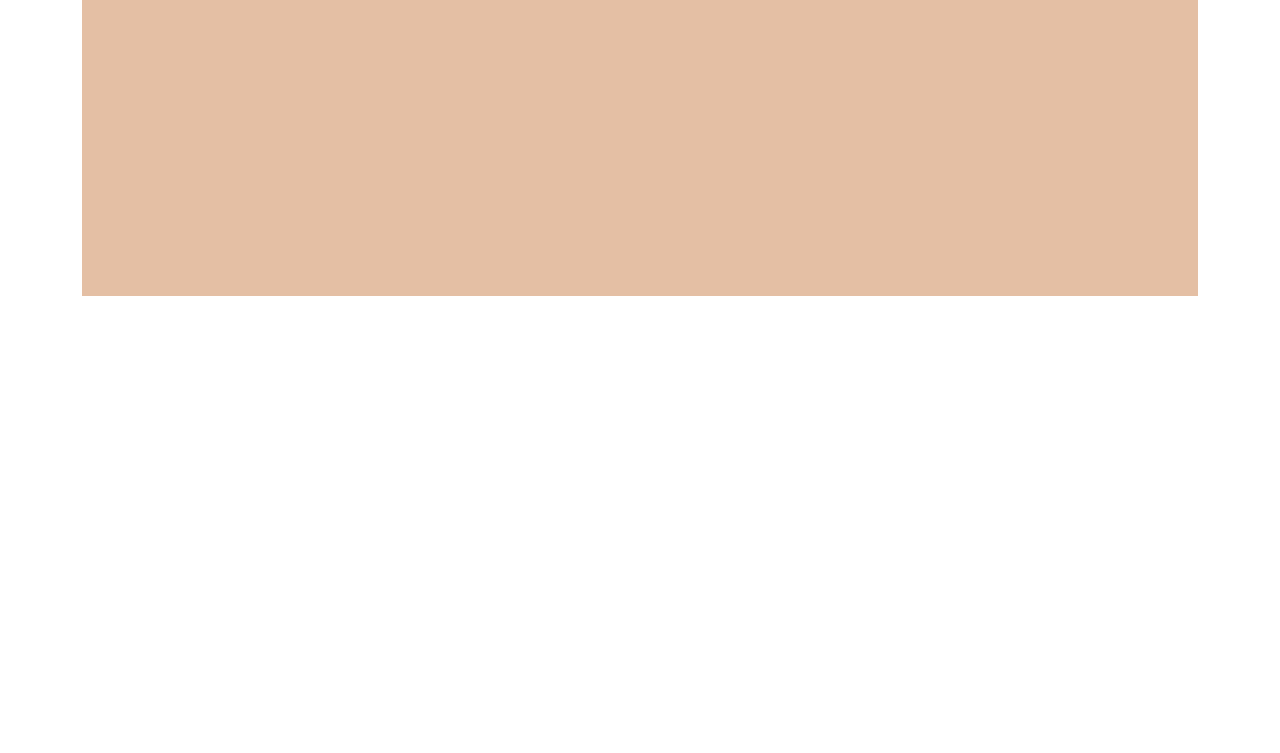
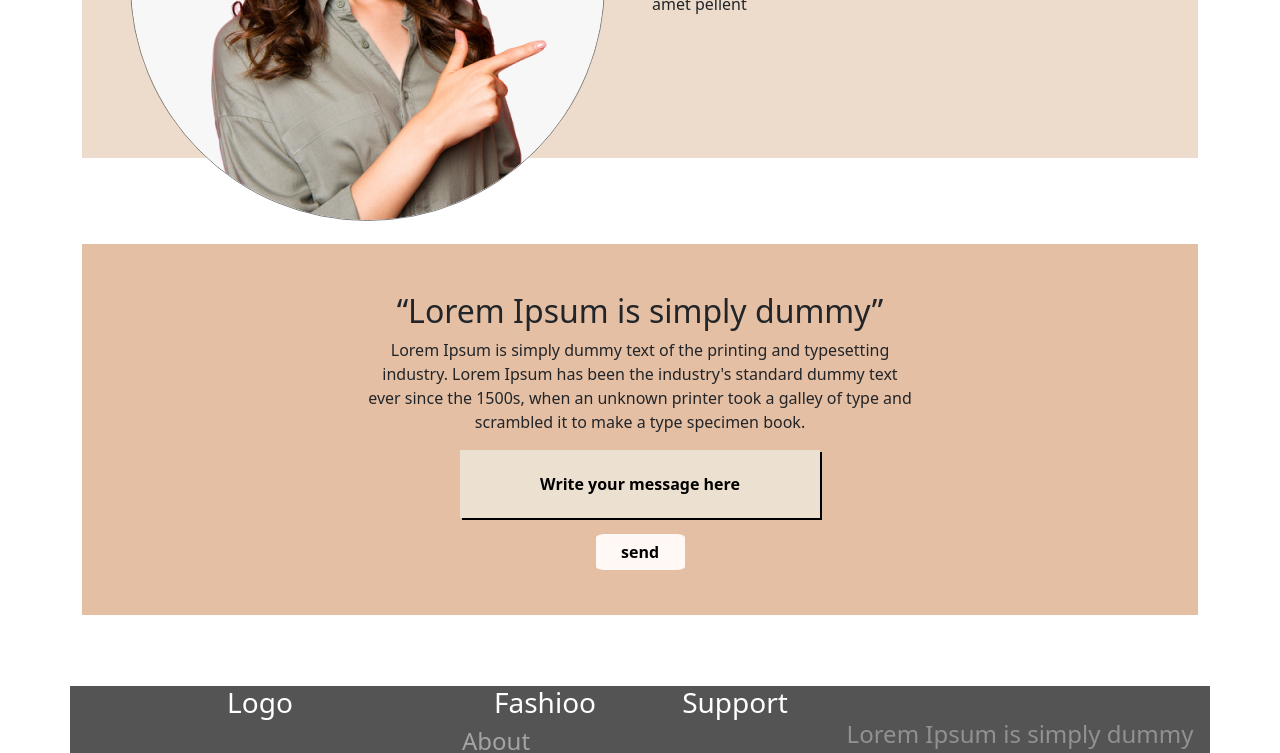
Before and after one commit to naimur202163/FashionV2, a React (Create React App) app: page / in a window 1280 px wide. Shown: the part 3196-3949 px from the top of the page. Before the commit the page ends 3563 px from the top, so only its background shows below. Built offline with nearby package versions, Linux system fonts and the light colour scheme.

Commit message:
flage added

```diff
--- a/public/index.html
+++ b/public/index.html
@@ -1,14 +1,12 @@
 <!DOCTYPE html>
 <html lang="en">
+
 <head>
   <meta charset="utf-8" />
   <link rel="icon" href="%PUBLIC_URL%/favicon.ico" />
   <meta name="viewport" content="width=device-width, initial-scale=1" />
   <meta name="theme-color" content="#000000" />
-    <meta
-      name="description"
-      content="Web site created using create-react-app"
-    />
+  <meta name="description" content="Web site created using create-react-app" />
   <link rel="apple-touch-icon" href="%PUBLIC_URL%/logo192.png" />
   <!--
       manifest.json provides metadata used when your web app is installed on a
@@ -24,8 +22,10 @@
       work correctly both with client-side routing and a non-root public URL.
       Learn how to configure a non-root public URL by running `npm run build`.
     -->
+  <link href="https://cdnjs.cloudflare.com/ajax/libs/font-awesome/5.13.0/css/all.min.css" rel="stylesheet">
   <title>React App</title>
 </head>
+
 <body>
   <noscript>You need to enable JavaScript to run this app.</noscript>
   <div id="root"></div>
@@ -40,4 +40,5 @@
       To create a production bundle, use `npm run build` or `yarn build`.
     -->
 </body>
+
 </html>
--- /dev/null
+++ b/src/Pages/Flag/Flag.css
@@ -0,0 +1,5 @@
+.bg-flag{
+    background-image: url('../../img/flag.png');
+        height: 319px;
+    background-repeat: no-repeat;
+}
--- /dev/null
+++ b/src/Pages/Flag/Flag.js
@@ -0,0 +1,15 @@
+import React from "react";
+import { Container } from "react-bootstrap";
+import flag from "../../img/flag.png";
+import "./Flag.css";
+const Flag = () => {
+  return (
+    <div>
+      <Container>
+        <div className="bg-flag"></div>
+      </Container>
+    </div>
+  );
+};
+
+export default Flag;
--- /dev/null
+++ b/src/Pages/Footer/Footer.js
@@ -0,0 +1,91 @@
+import React from "react";
+import { Col, Container, Row } from "react-bootstrap";
+const Footer = () => {
+  return (
+    <div>
+      <Container className="my-2" style={{ backgroundColor: "#545454" }}>
+        <Row>
+          <Col sm={12} md={4} lg={4}>
+            <h3 style={{ color: "#fff" }} className="text-center">
+              Logo
+            </h3>
+            <div>
+              <p style={{ color: "#A4A4A4" }} className="ms-4 mt-5">
+                Lorem Ipsum is simply dummy
+                <br /> text of the printing and typesetting industry.
+                <br /> Lorem Ipsum has been the
+                <br /> industry's standard dummy text{" "}
+              </p>
+            </div>
+          </Col>
+          <Col md={2} lg={2}>
+            <h3 className="text-center" style={{ color: "#fff" }}>
+              Fashioo
+            </h3>
+            <div className="text-lg-left">
+              <h4 style={{ color: "#A4A4A4" }}>About</h4>
+              <h4 style={{ color: "#A4A4A4" }}>Terms of use</h4>
+              <h4 style={{ color: "#A4A4A4" }}>Privacy policy</h4>
+              <h4 style={{ color: "#A4A4A4" }}>Contact Us</h4>
+            </div>
+          </Col>
+          <Col lg={2}>
+            <h3 className="text-center" style={{ color: "#fff" }}>
+              Support
+            </h3>
+            <div style={{ marginTop: "30px" }}>
+              <h4 style={{ color: "#A4A4A4" }}>Support center</h4>
+              <h4 style={{ color: "#A4A4A4" }}>Quick Chat</h4>
+            </div>
+          </Col>
+          <Col sm={12} lg={4}>
+            <p
+              style={{
+                color: "#fff",
+                marginTop: "30px",
+                color: "#919191",
+                fontSize: "1.5rem",
+              }}
+              className="text-center "
+            >
+              Lorem Ipsum is simply dummy
+            </p>
+            <div class="mb-3">
+              <input
+                style={{ width: "80%", marginLeft: "2.6rem" }}
+                type="text"
+                class="form-control"
+                id="formGroupExampleInput"
+                placeholder="Enter Your Email"
+              />
+            </div>
+            {/* Social Icon */}
+            <div style={{ marginLeft: "2.4rem" }}>
+              <Row>
+                <Col sm={12} lg={6}>
+                  <Row>
+                    <Col lg={3}>
+                      <i class="fab fa-linkedin fa-2x"></i>
+                    </Col>
+                    <Col lg={3}>
+                      <i class="fab fa-twitter-square fa-2x"></i>
+                    </Col>
+                    <Col lg={3}>
+                      <i class="fab fa-instagram-square fa-2x"></i>
+                    </Col>
+                    <Col lg={3}>
+                      <i class="fab fa-facebook-square fa-2x"></i>
+                    </Col>
+                  </Row>
+                </Col>
+                <Col lg={4}></Col>
+              </Row>
+            </div>
+          </Col>
+        </Row>
+      </Container>
+    </div>
+  );
+};
+
+export default Footer;
--- a/src/Pages/Home/Home.js
+++ b/src/Pages/Home/Home.js
@@ -1,5 +1,7 @@
 import React from "react";
 import BannerImg from "../BannerImg/BannerImg";
+import Flag from "../Flag/Flag";
+import Footer from "../Footer/Footer";
 import Lorem from "../Lorem/Lorem";
 import OurStyle from "../OurStyle/OurStyle";
 import Testimonials from "../Testimonials/Testimonials";
@@ -12,9 +14,11 @@ const Home = () => {
       <TopBanner />
       <BannerImg />
       <Conslatency />
+      <Flag />
       <OurStyle />
       <Testimonials />
       <Lorem />
+      <Footer />
     </div>
   );
 };
--- a/src/Pages/Lorem/Lorem.js
+++ b/src/Pages/Lorem/Lorem.js
@@ -1,11 +1,61 @@
 import React from "react";
-import { Container } from "react-bootstrap";
+import { Col, Container, Row } from "react-bootstrap";
 import "./Lorem.css";
 const Lorem = () => {
   return (
     <div className="my-5">
       <Container>
-        <div className="bg-images"></div>
+        <Row>
+          <Col>
+            <div className="bg-images">
+              <div className="text-center ">
+                <div className="pt-5">
+                  <h2>“Lorem Ipsum is simply dummy”</h2>
+                  <p>
+                    Lorem Ipsum is simply dummy text of the printing and
+                    typesetting
+                    <br />
+                    industry. Lorem Ipsum has been the industry's standard dummy
+                    text
+                    <br />
+                    ever since the 1500s, when an unknown printer took a galley
+                    of type and
+                    <br /> scrambled it to make a type specimen book.
+                  </p>
+                </div>
+              </div>
+              <div className="text-center">
+                <button
+                  style={{
+                    width: "360px",
+                    height: "68px",
+                    backgroundColor: "#ECE0D1",
+                    fontWeight: "bold",
+                    border: "0px",
+                    boxShadow: "2px 2px",
+                  }}
+                >
+                  Write your message here
+                </button>
+              </div>
+              <div className="text-center">
+                <button
+                  style={{
+                    marginTop: "1rem",
+                    width: "89px",
+                    height: "36px",
+                    backgroundColor: "#FFF8F5",
+                    fontWeight: "bold",
+                    border: "0px",
+                    borderRadius: "10%",
+                  }}
+                >
+                  send
+                </button>
+              </div>
+            </div>
+          </Col>
+        </Row>
       </Container>
     </div>
   );
```
Also changed, not shown: src/Pages/Footer/Footer.css (added), src/img/flag.png (added). Lines whose indentation alone changed are shown as unchanged.
